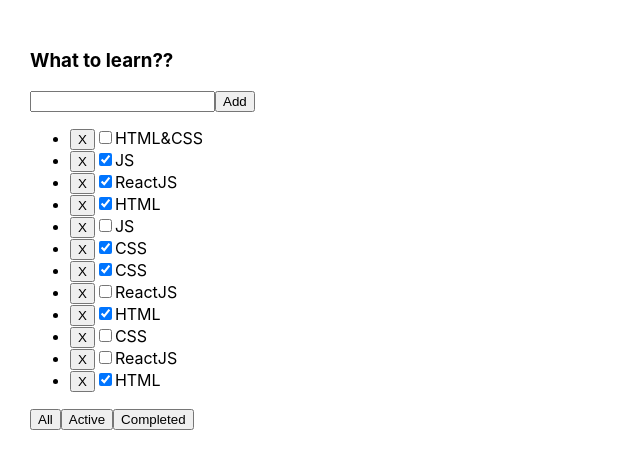
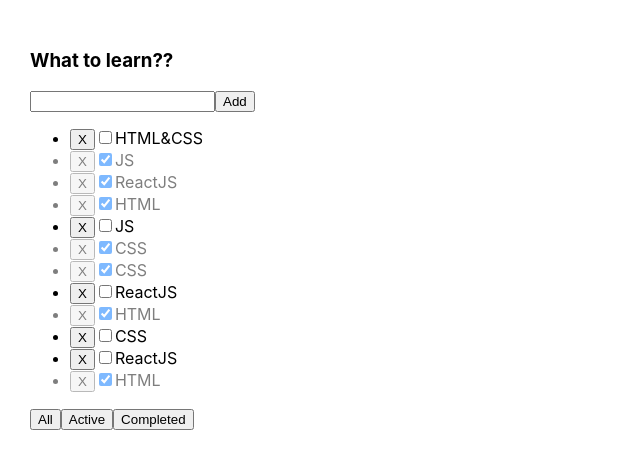
Before and after one commit to denbarabraza/Todolist, a React (Create React App) app: page / in a window 1280 px wide. Shown: the top 468 px of the page, without its empty margins (0-640 px from the left). Built offline with nearby package versions, Linux system fonts and the light colour scheme.

Commit message:
Monday_04

```diff
--- a/src/App.css
+++ b/src/App.css
@@ -6,3 +6,19 @@
 .App > div {
   margin-right: 50px;
 }
+
+.error{
+  border: red 1px solid;
+}
+
+.error-message{
+  color: red;
+}
+
+.active-filter{
+  background-color: aquamarine;
+}
+
+.is-done{
+  opacity: 0.5;
+}
--- a/src/App.tsx
+++ b/src/App.tsx
@@ -51,6 +51,15 @@ function App() {
         setTask([newTask,...tasks])
     }
 
+    //Изменение значения checked
+    const changeTaskStatus=(taskID:string, isDone: boolean)=>{
+        let task=tasks.find((e)=>e.id===taskID)
+        if(task){
+            task.isDone=isDone
+        }
+        setTask([...tasks])
+    }
+
     return (
         <div className="App">
             <Todolist
@@ -59,6 +68,7 @@ function App() {
                 removeTask={removeTask}
                 filteredTask={filteredTask}
                 addTasks={addTasks}
+                changeTaskStatus={changeTaskStatus}
             />
         </div>
     );
--- a/src/Todolist.tsx
+++ b/src/Todolist.tsx
@@ -1,5 +1,5 @@
 import {FilteredType} from "./App";
-import {ChangeEvent, KeyboardEvent, useState} from "react";
+import React, {ChangeEvent, KeyboardEvent, useState} from "react";
 import {Button} from "./components/Button";
 
 type TasksPropsType = {
@@ -13,27 +13,31 @@ type TodolistPropsType = {
     removeTask: (id: string) => void
     filteredTask: (v: FilteredType) => void
     addTasks: (title: string) => void
+    changeTaskStatus: (taskID: string, isDone: boolean) => void
 }
 
-export const Todolist = (props: TodolistPropsType) => {
+export const Todolist: React.FC<TodolistPropsType> = (props) => {
 
     //Добавление таски
     const [newTask, setNewTask] = useState('')
+    const [error, setError] = useState<string | null>(null)
 
     //Функции
     const onChangeHandler = (e: ChangeEvent<HTMLInputElement>) => {
         setNewTask(e.currentTarget.value)
+        setError('')
     }
     const onKeyDownHandler = (e: KeyboardEvent<HTMLInputElement>) => {
         if (e.key === 'Enter' && newTask) {
-            props.addTasks(newTask)
-            setNewTask('')
+            onClickHandler()
         }
     }
     const onClickHandler = () => {
-        if (newTask) {
-            props.addTasks(newTask)
+        if (newTask.trim()) {
+            props.addTasks(newTask.trim())
             setNewTask('')
+        } else {
+            setError('Title is required')
         }
     }
     const remTaskHandler = (elID: string) => {
@@ -43,6 +47,7 @@ export const Todolist = (props: TodolistPropsType) => {
         props.filteredTask(v)
     }
 
+
     return (
         <div>
             <h3>{props.title}</h3>
@@ -51,22 +56,33 @@ export const Todolist = (props: TodolistPropsType) => {
                     value={newTask}
                     onChange={onChangeHandler}
                     onKeyDown={onKeyDownHandler}
+                    className={error ? 'error' : ''}
                 />
                 <Button
                     name={"Add"}
                     callBack={onClickHandler}
                 />
+                {error && <div className={'error-message'}>{error}</div>}
             </div>
 
             <ul>
                 {props.tasks.map((el) => {
+
+                    const onChangeStatus = (e: ChangeEvent<HTMLInputElement>) => {
+                        props.changeTaskStatus(el.id, e.currentTarget.checked)
+                    }
+
                     return (
-                        <li key={el.id}>
+                        <li key={el.id} className={el.isDone ? 'is-done' : ''}>
                             <Button
                                 name={'X'}
                                 callBack={() => remTaskHandler(el.id)}
                             />
-                            <input type={"checkbox"} checked={el.isDone}/>
+                            <input
+                                type={"checkbox"}
+                                checked={el.isDone}
+                                onChange={onChangeStatus}
+                            />
                             <span>{el.title}</span>
                         </li>
                     )
--- a/src/components/Button.tsx
+++ b/src/components/Button.tsx
@@ -1,10 +1,11 @@
+import React from "react";
 
 type ButtonPropsType={
     name: string
     callBack: ()=>void
 }
 
-export const Button=(props:ButtonPropsType)=>{
+export const Button: React.FC<ButtonPropsType>=(props)=>{
     const onClickButtonHandler=()=>{
         return (
             props.callBack()
```
